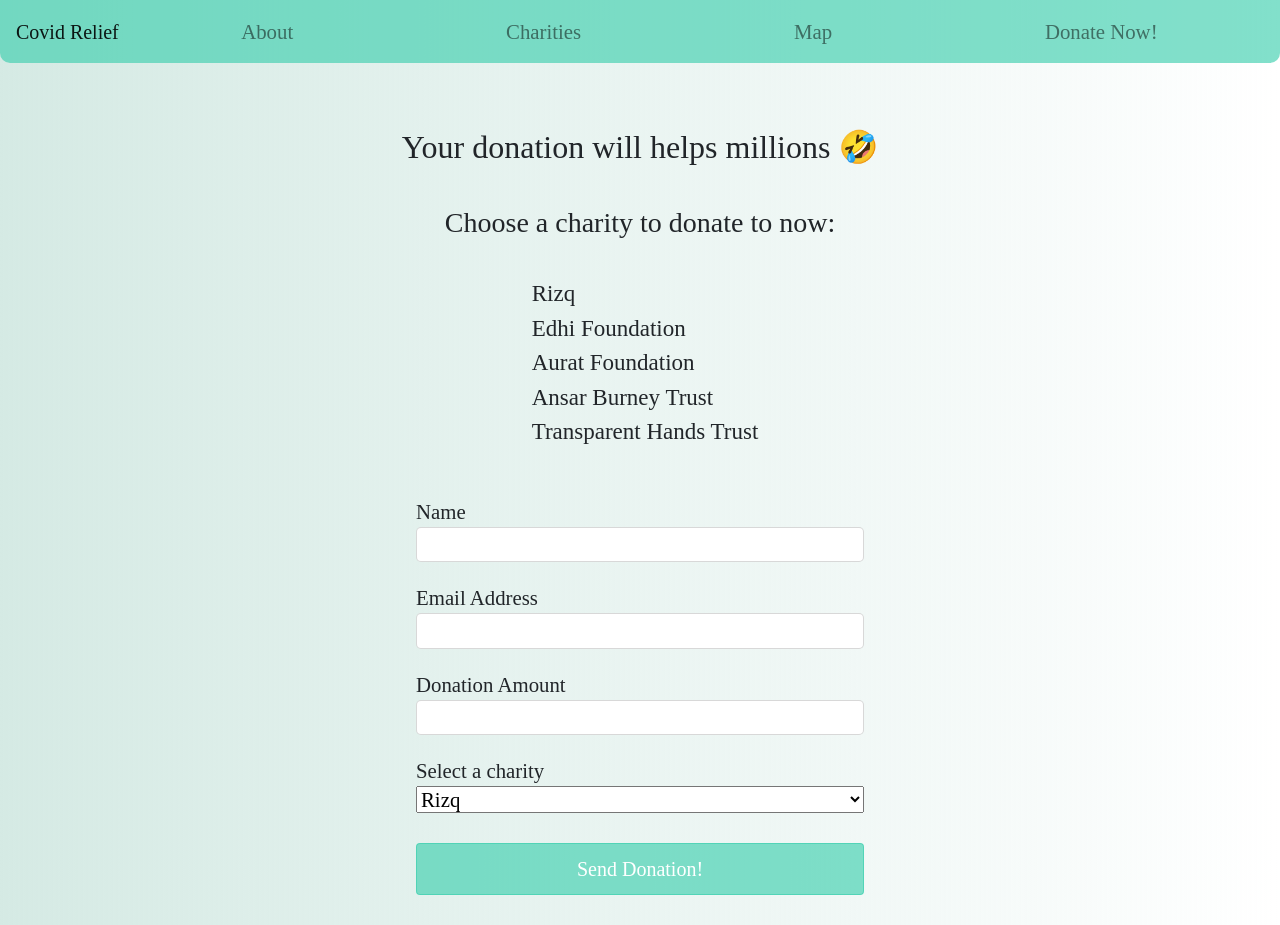
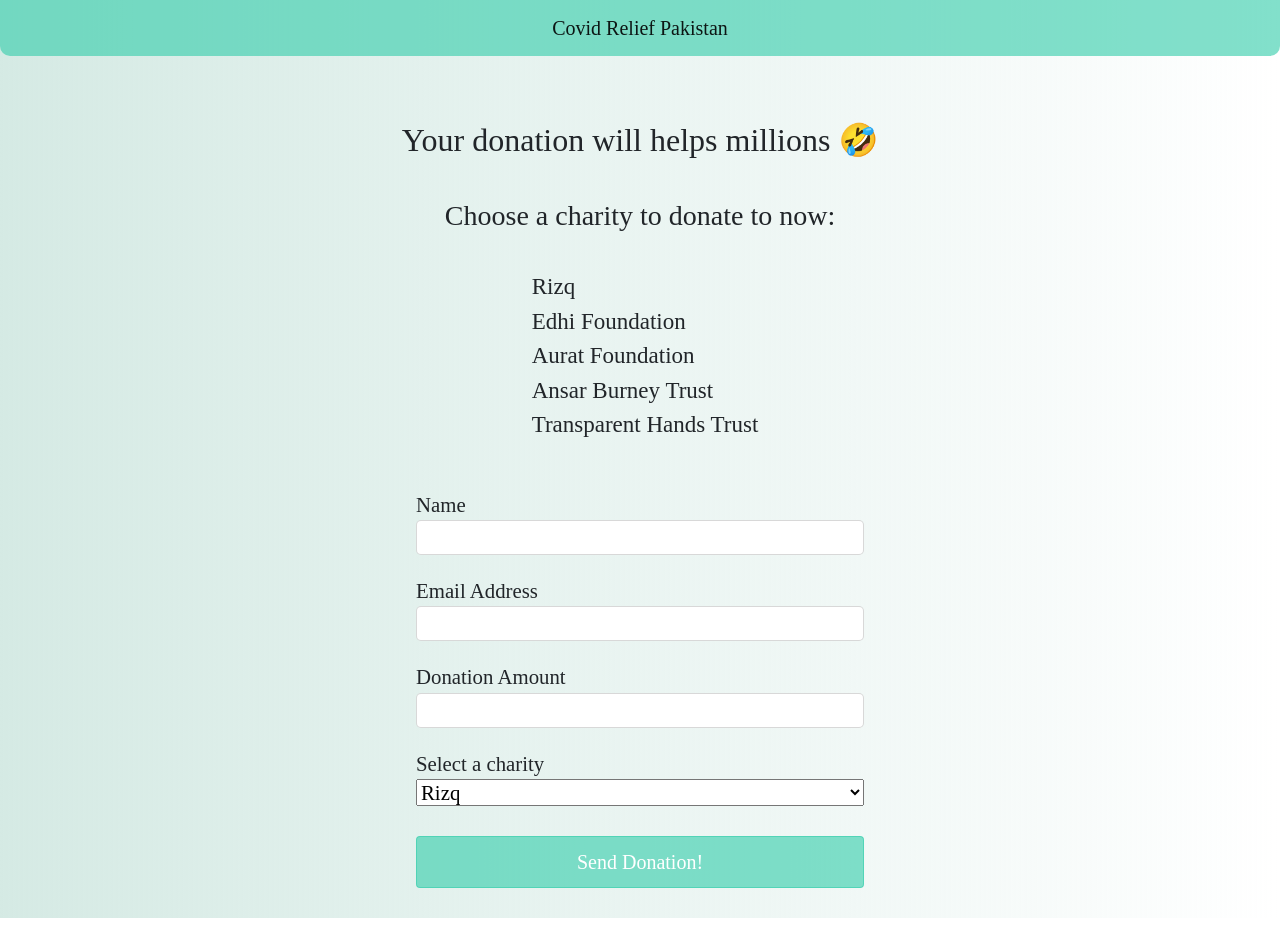
Before and after one commit to AbreezaSaleem/Covid-Relief, a React (Create React App) app: page /donate in a window 1280 px wide. Built offline with nearby package versions, Linux system fonts and the light colour scheme; a web font is replaced by a local one; what google-maps-react would draw is missing.

Commit message:
simplified navbar and mission statement

```diff
--- a/src/components/Navbar.js
+++ b/src/components/Navbar.js
@@ -1,20 +1,22 @@
-import React from 'react';
+import React from "react";
 
 function Navbar() {
   return (
     <nav className="w-100 navbar navbar-expand-lg navbar-light navbar-container">
-      <a className="navbar-brand" href="/">Covid Relief</a>
-      <button className="navbar-toggler" type="button" data-toggle="collapse" data-target="#navbarNavAltMarkup" aria-controls="navbarNavAltMarkup" aria-expanded="false" aria-label="Toggle navigation">
+      <a className="navbar-brand" href="/">
+        Covid Relief Pakistan
+      </a>
+      <button
+        className="navbar-toggler"
+        type="button"
+        data-toggle="collapse"
+        data-target="#navbarNavAltMarkup"
+        aria-controls="navbarNavAltMarkup"
+        aria-expanded="false"
+        aria-label="Toggle navigation"
+      >
         <span className="navbar-toggler-icon"></span>
       </button>
-      <div className="collapse navbar-collapse" id="navbarNavAltMarkup">
-        <div className="navbar-nav w-100 justify-content-around">
-          <a className="nav-item nav-link" href="#">About</a>
-          <a className="nav-item nav-link" href="#">Charities</a>
-          <a className="nav-item nav-link" href="#">Map</a>
-          <a className="nav-item nav-link " href="/donate">Donate Now!</a>
-        </div>
-      </div>
     </nav>
   );
 }
--- a/src/pages/Dashboard.js
+++ b/src/pages/Dashboard.js
@@ -10,12 +10,12 @@
     <div className="container">
       <div className="dashboard-container">
         <div className="mission-statement">
-          We're collecting data on charities working on raising funds and
-          distribution of ration among needy in Pakistan. If you are looking to
-          donate, search the city in the dropdown below. If you would like to
-          add a charity or individual/organisation working to mitigate the pain
-          of the common people, please click on the Add Charity button and fill
-          the Google Form.
+          <p>
+            We're collecting data on charities working on raising funds and
+            distribution of ration among Covid-19 affectees in Pakistan. If you
+            would like to donate, find a charity operating in a particular city
+            or nationwide below.{" "}
+          </p>
         </div>
         <a
           href="https://forms.gle/XairQb6U5mdkAUWs9"
--- a/src/styles/components/navbar.scss
+++ b/src/styles/components/navbar.scss
@@ -11,7 +11,9 @@
   background-color: $color-three;
   border-radius: 0px 0px 10px 10px;
   animation: 0.7s ease-out 0s 1 slideDown;
+  text-align: center;
 
-  :hover {
+  .navbar-brand {
+    margin: auto;
   }
 }
```
